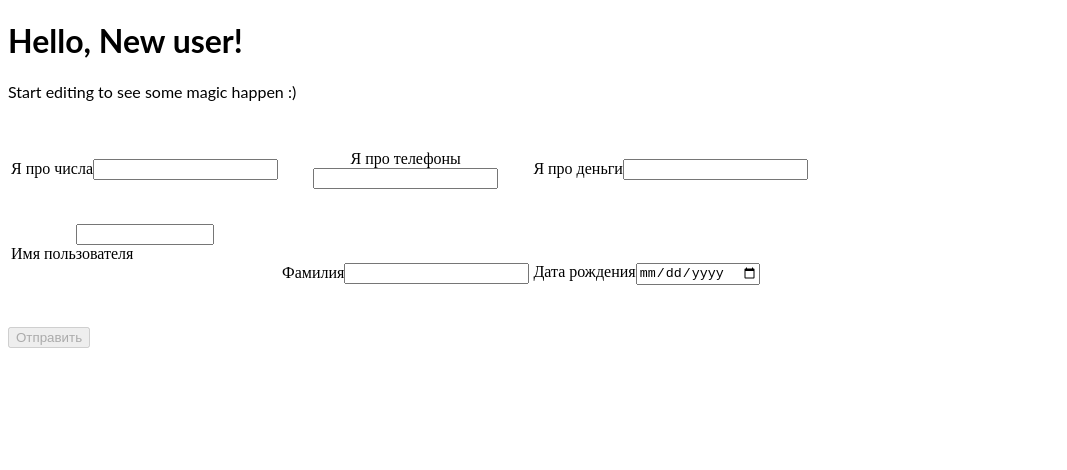
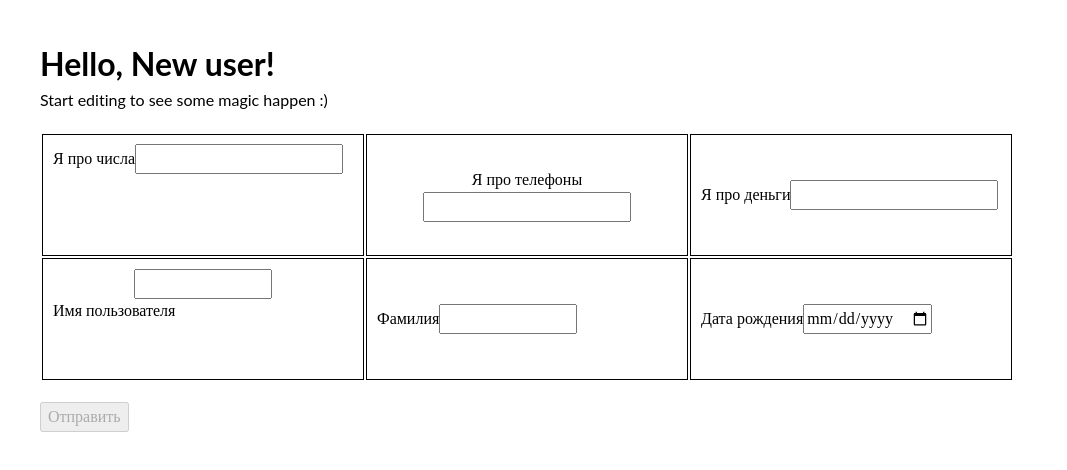
Before and after one commit to Memfisu/formik_training, a React (Create React App) app: page / in a window 1280 px wide. Shown: the top 470 px of the page, without its empty margins (0-1067 px from the left). Built offline with nearby package versions, Linux system fonts and the light colour scheme.

Commit message:
formik training - continue

```diff
--- a/src/helpers/initialValues.ts
+++ b/src/helpers/initialValues.ts
@@ -1,4 +1,4 @@
-interface IValues {
+export interface IValues {
     number: string,
     phone: string,
     money: string,
--- a/src/index.tsx
+++ b/src/index.tsx
@@ -1,5 +1,6 @@
 import { render } from 'react-dom';
 import { Table } from './сomponents/Table';
+import './reset.css';
 import './style.css';
 import {useState} from "react";
 
@@ -11,7 +12,7 @@ const App = (): JSX.Element => {
     }
 
     return (
-        <div>
+        <div className="container">
             <h1>Hello, {name}!</h1>
             <p>Start editing to see some magic happen :)</p>
             <Table updateName={updateName} />
--- /dev/null
+++ b/src/reset.css
@@ -0,0 +1,71 @@
+/* Убираем внутренние отступы */
+ul[class],
+ol[class] {
+    padding: 0;
+}
+
+/* Убираем внешние отступы */
+body,
+h1,
+h2,
+h3,
+h4,
+p,
+ul[class],
+ol[class],
+li,
+figure,
+figcaption,
+blockquote,
+dl,
+dd {
+    margin: 0;
+}
+
+/* Выставляем основные настройки по-умолчанию для body */
+body {
+    min-height: 100vh;
+    scroll-behavior: smooth;
+    text-rendering: optimizeSpeed;
+    line-height: 1.5;
+}
+
+/* Удаляем стандартную стилизацию для всех ul и il, у которых есть атрибут class*/
+ul[class],
+ol[class] {
+    list-style: none;
+}
+
+/* Элементы a, у которых нет класса, сбрасываем до дефолтных стилей */
+a:not([class]) {
+    text-decoration-skip-ink: auto;
+}
+
+/* Упрощаем работу с изображениями */
+img {
+    max-width: 100%;
+    display: block;
+}
+
+/* Указываем понятную периодичность в потоке данных у article*/
+article > * + * {
+    margin-top: 1em;
+}
+
+/* Наследуем шрифты для инпутов и кнопок */
+input,
+button,
+textarea,
+select {
+    font: inherit;
+}
+
+/* Удаляем все анимации и переходы для людей, которые предпочитай их не использовать */
+@media (prefers-reduced-motion: reduce) {
+    * {
+        animation-duration: 0.01ms !important;
+        animation-iteration-count: 1 !important;
+        transition-duration: 0.01ms !important;
+        scroll-behavior: auto !important;
+    }
+}
--- a/src/style.css
+++ b/src/style.css
@@ -1,5 +1,17 @@
 h1, p {
   font-family: Lato, serif;
+}
+
+.container {
+  padding: 40px;
+}
+
+.table {
+  margin-top: 20px;
+}
+
+.buttonContainer {
+  margin-top: 20px;
 }
 
 .error {
@@ -8,6 +20,14 @@ h1, p {
 
 td {
   height: 100px;
+  width: 300px;
+  border: 1px solid black;
+  padding: 10px;
+}
+
+.number label {
+  display: inline-block;
+  height: 100%;
 }
 
 .phone {
@@ -15,6 +35,14 @@ td {
   flex-direction: column;
   align-items: center;
   justify-content: center;
+}
+
+.money {
+  vertical-align: middle;
+}
+
+.money label {
+  width: 30px;
 }
 
 .login {
@@ -35,3 +63,11 @@ td {
 .login div {
   order: 3;
 }
+
+.lastName_container {
+
+}
+
+.lastName input {
+  width: 130px;
+}
--- a/src/сomponents/Table.tsx
+++ b/src/сomponents/Table.tsx
@@ -1,14 +1,12 @@
 import { useEffect, useCallback, useState } from 'react';
 import { Formik, Form , Field, ErrorMessage, useFormikContext } from 'formik';
 import { validationSchema } from '../helpers/validation';
-import { initialValues } from '../helpers/initialValues';
+import { initialValues, IValues } from '../helpers/initialValues';
 import { checkUser } from '../helpers/api';
 
 type Props = {
     updateName: (name: string) => void
 }
-
-const getObjValues = (values: {}) => Object.values(values);
 
 const renderError = (message: string) => <div className="error">{message}</div>;
 
@@ -21,11 +19,11 @@ export const Table = ({ updateName }: Props): JSX.Element => {
     }, [updateName]);
 
     const EnableSubmitButton = () => {
-        const { values } = useFormikContext();
+        const { values } = useFormikContext<IValues>();
 
         useEffect(() => {
             if (typeof values === 'object' && values !== null) {
-                if (getObjValues(values).every(item => !!item)) setDisabled(false);
+                if (Object.values(values).every(item => !!item)) setDisabled(false);
                 else setDisabled(true);
             }
         }, [values]);
@@ -40,7 +38,7 @@ export const Table = ({ updateName }: Props): JSX.Element => {
             onSubmit={onSubmit}
         >
         <Form>
-            <table>
+            <table className="table">
                 <tbody>
                     <tr>
                         <td className="number">
@@ -74,8 +72,10 @@ export const Table = ({ updateName }: Props): JSX.Element => {
                         </td>
 
                         <td className="lastName">
-                            <label htmlFor="lastName">Фамилия</label>
-                            <Field type="text" name="lastName" />
+                            <div className="lastName_container">
+                                <label htmlFor="lastName">Фамилия</label>
+                                <Field type="text" name="lastName" />
+                            </div>
                             <ErrorMessage name="lastName">{renderError}</ErrorMessage>
                         </td>
 
@@ -89,7 +89,9 @@ export const Table = ({ updateName }: Props): JSX.Element => {
             </table>
 
             <EnableSubmitButton />
-            <button type="submit" disabled={disabled}>Отправить</button>
+            <div className="buttonContainer">
+                <button type="submit" disabled={disabled}>Отправить</button>
+            </div>
         </Form>
         </Formik>
     );
```
